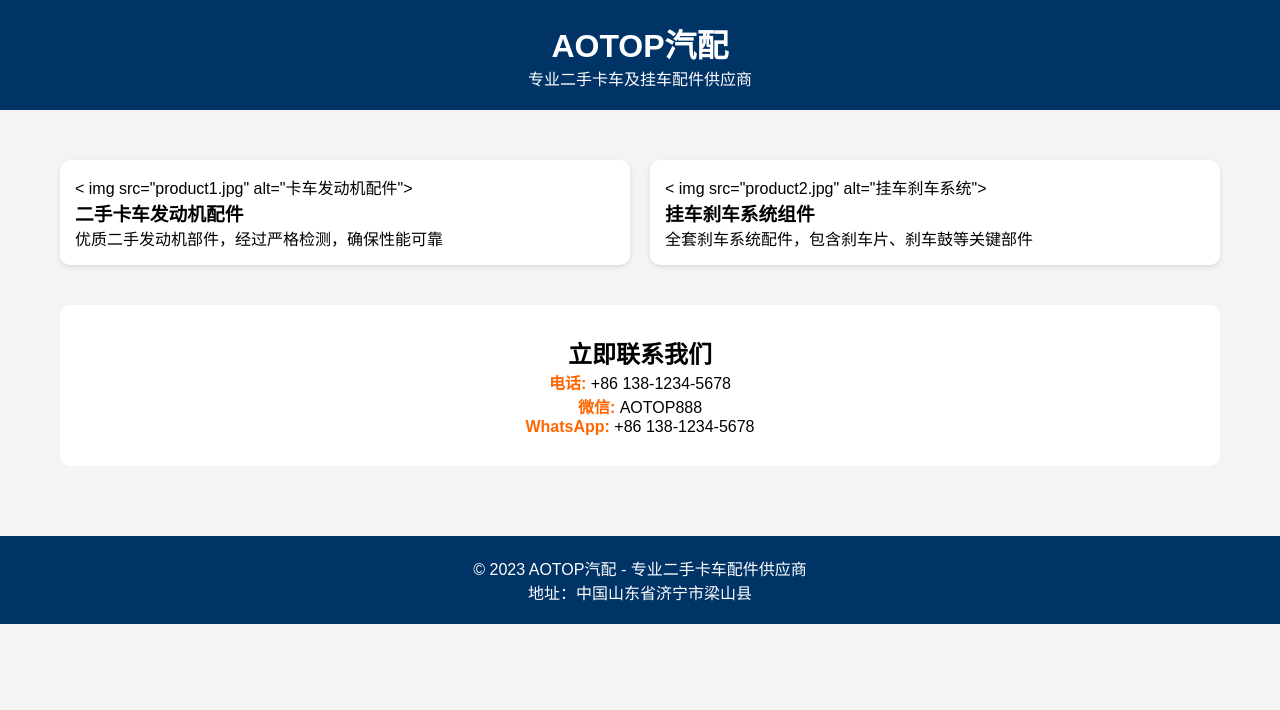
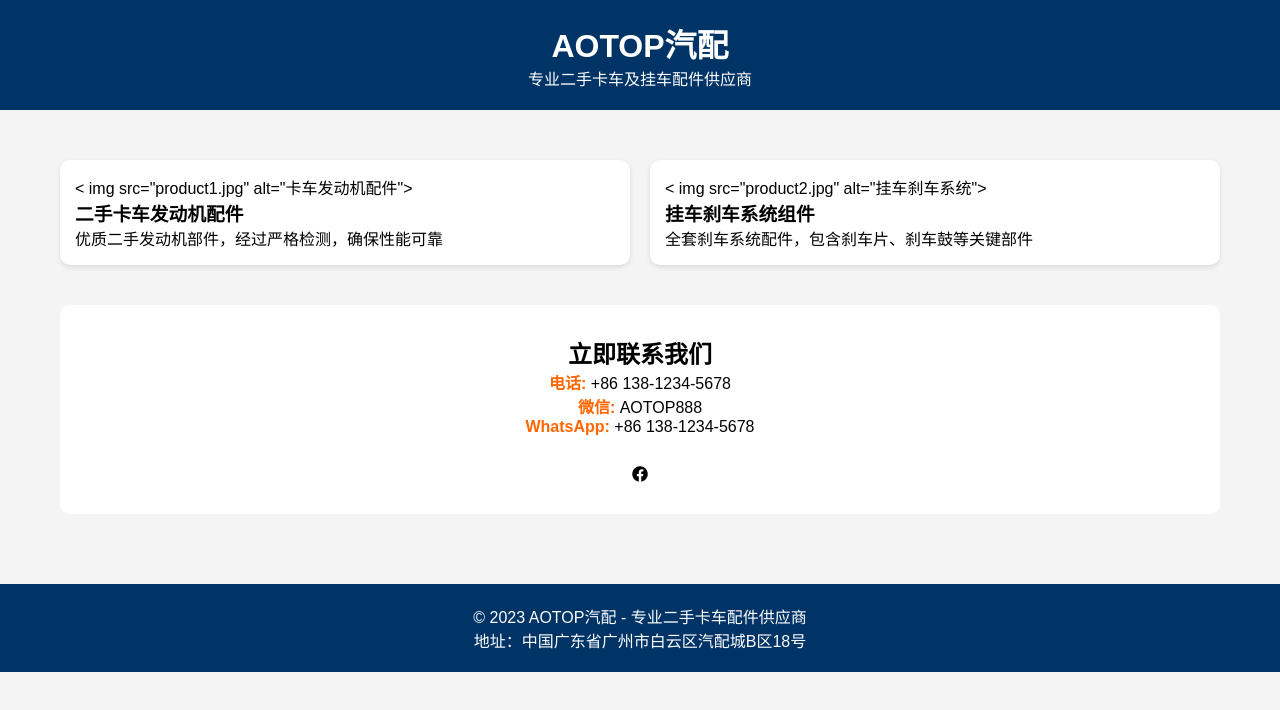
Before and after one commit to lutao2597/aotop_0317, a plain HTML site: page index.html in a window 1280 px wide. Drawn offline with Linux system fonts and the light colour scheme.

Commit message:
Update index.html

```diff
--- a/index.html
+++ b/index.html
@@ -120,13 +120,19 @@
             <p><span class="highlight">微信:</span> AOTOP888</p >
             <p><span class="highlight">WhatsApp:</span> +86 138-1234-5678</p >
 
+            <div class="social-media">
+                <i class="fab fa-facebook"></i>
 
+
+
+
+            </div>
         </div>
     </div>
 
     <footer>
         <p>© 2023 AOTOP汽配 - 专业二手卡车配件供应商</p >
-        <p>地址：中国山东省济宁市梁山县</p >
+        <p>地址：中国广东省广州市白云区汽配城B区18号</p >
     </footer>
 </body>
 </html>
```
